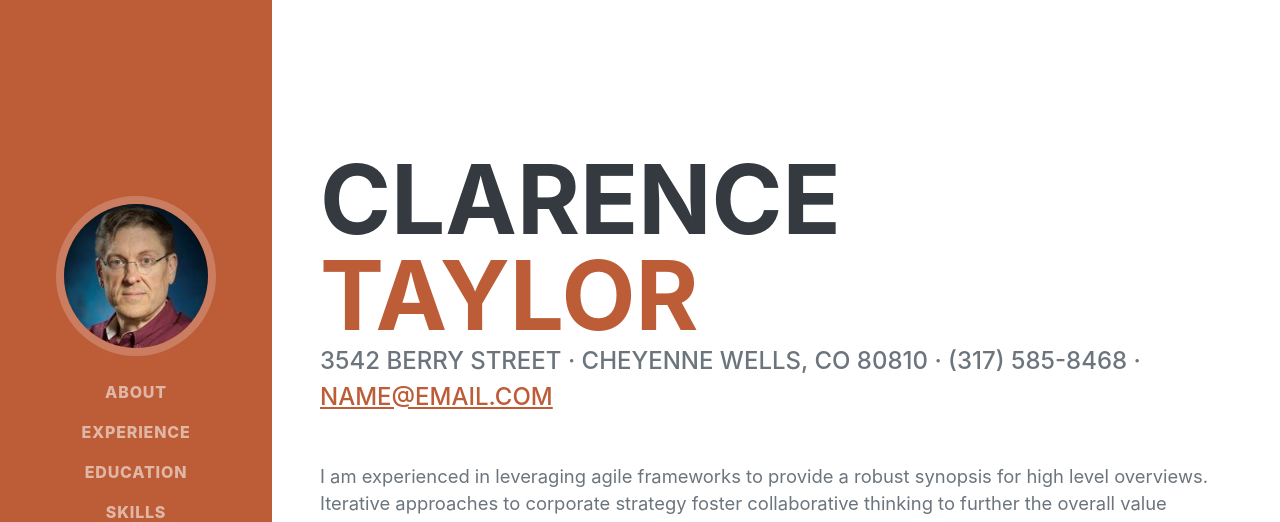
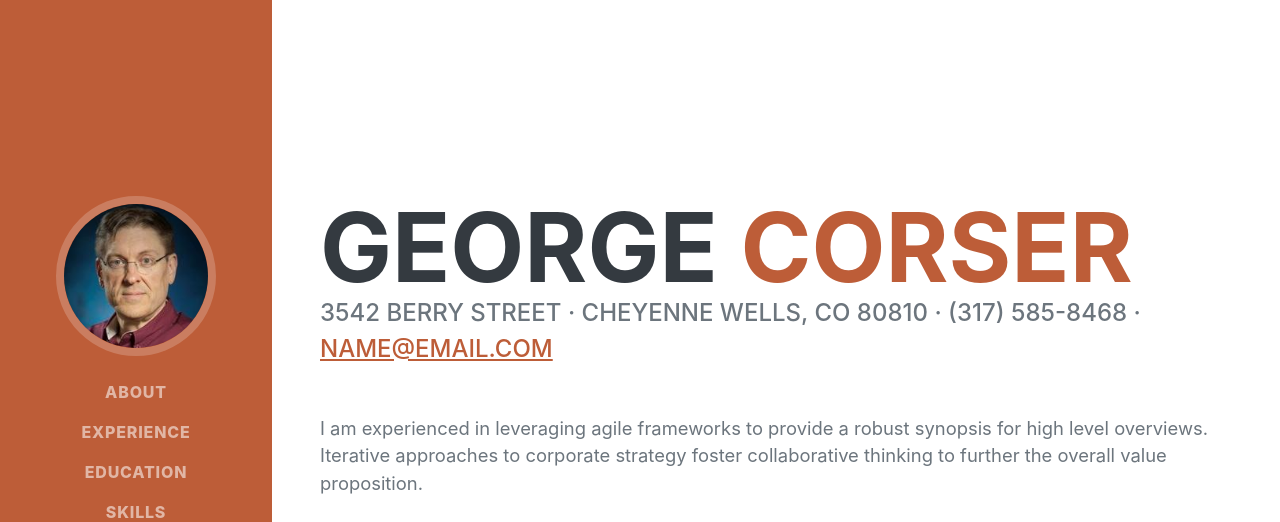
Before and after one commit to gpcorser/gpcorser.github.io, a plain HTML site: page restemplate/index.html in a window 1280 px wide. Shown: the top 522 px of the page. Drawn offline with nearby package versions, Linux system fonts and the light colour scheme; a web font is replaced by a local one.

Commit message:
Update index.html

```diff
--- a/restemplate/index.html
+++ b/restemplate/index.html
@@ -40,8 +40,8 @@
             <section class="resume-section" id="about">
                 <div class="resume-section-content">
                     <h1 class="mb-0">
-                        Clarence
-                        <span class="text-primary">Taylor</span>
+                        George
+                        <span class="text-primary">Corser</span>
                     </h1>
                     <div class="subheading mb-5">
                         3542 Berry Street · Cheyenne Wells, CO 80810 · (317) 585-8468 ·
```
